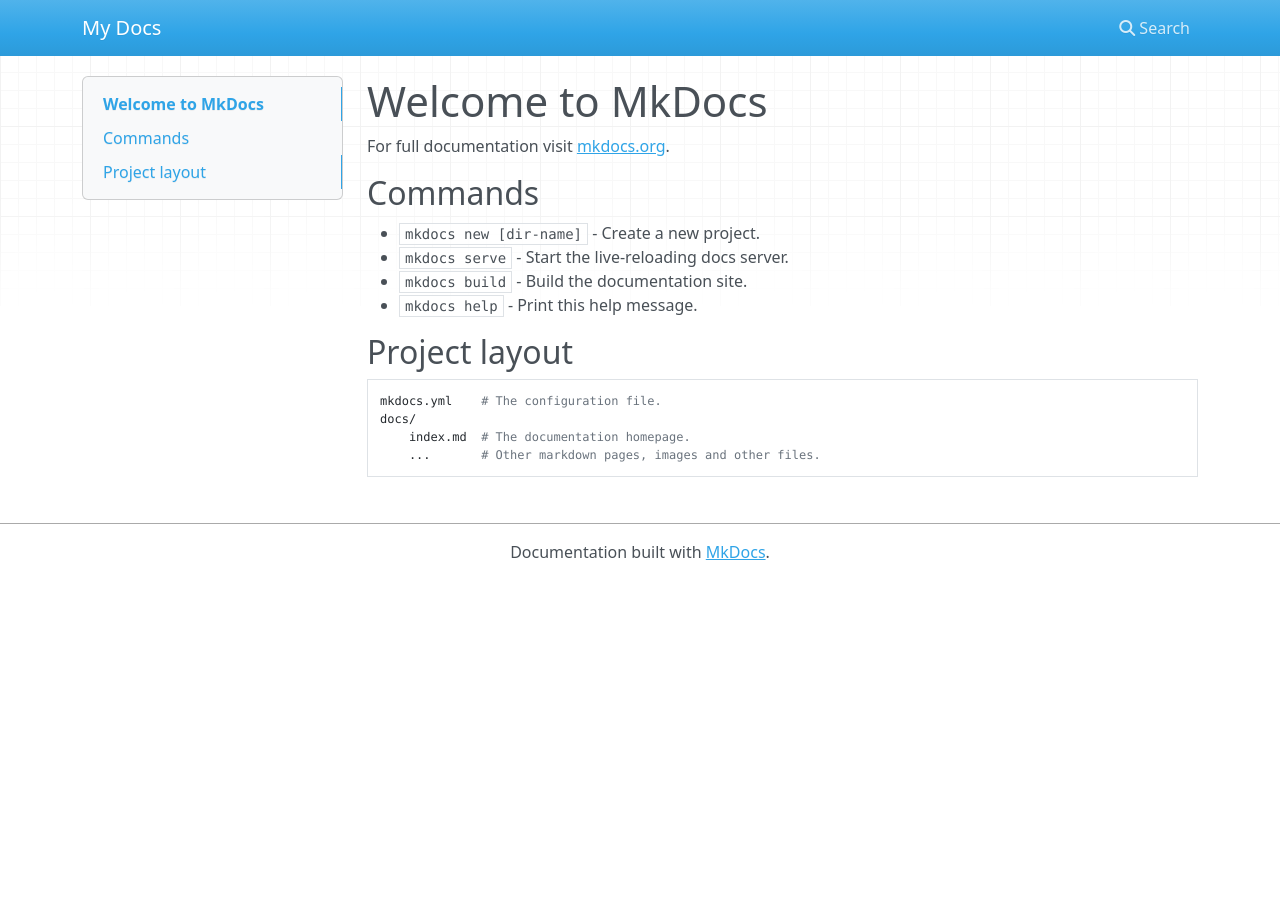
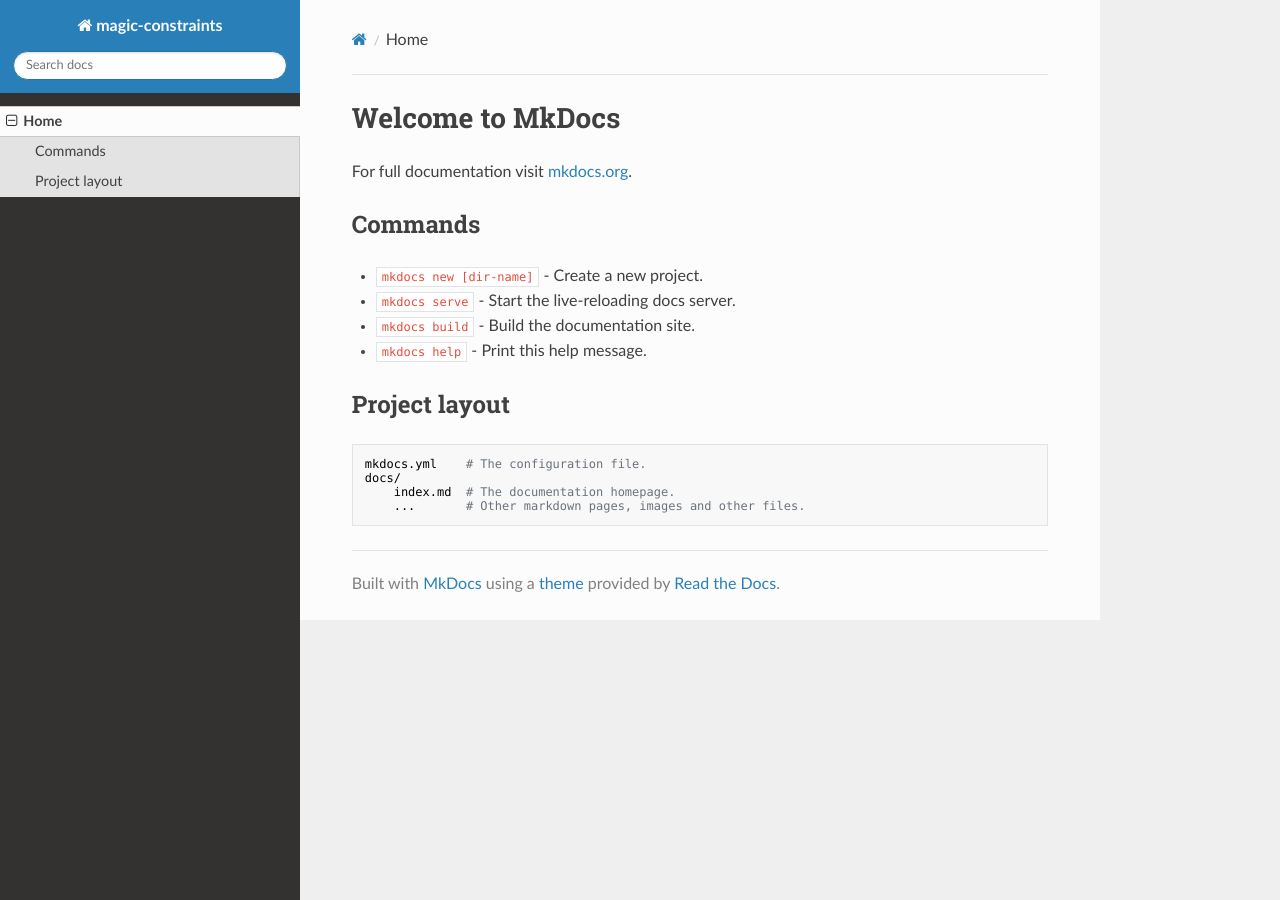
Before and after one commit to huntzhan/magic-constraints, an MkDocs documentation site: the page built from doc/docs/index.md, in a window 1280 px wide. Built offline with MkDocs 1.6.1, drawn with Linux system fonts in a browser that asks for light colours; nearby versions of some CDN libraries; old or Windows-style settings are respelled for this version of MkDocs.

Commit message:
Updated doc.

```diff
--- a/doc/mkdocs.yml
+++ b/doc/mkdocs.yml
@@ -1 +1,6 @@
-site_name: My Docs
+site_name: magic-constraints
+
+pages:
+- Home: index.md
+
+theme: readthedocs
```
Also changed, not shown: README.md.
